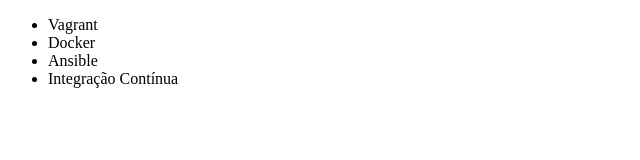
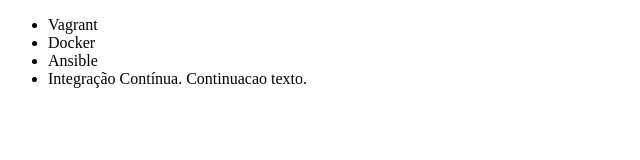
Before and after one commit to budi2711/alura-git, a plain HTML site: page index.html in a window 1280 px wide. Shown: the whole page, without its empty margins (0-640 px from the left). Drawn offline with Linux system fonts and the light colour scheme.

Commit message:
Alteração do texto da lista pela Ana

```diff
--- a/index.html
+++ b/index.html
@@ -9,7 +9,7 @@
         <li>Vagrant</li>
         <li>Docker</li>
         <li>Ansible</li>
-        <li>Integração Contínua</li>
+        <li>Integração Contínua. Continuacao texto.</li>
     </ul>
 </body>
 </html>
```
